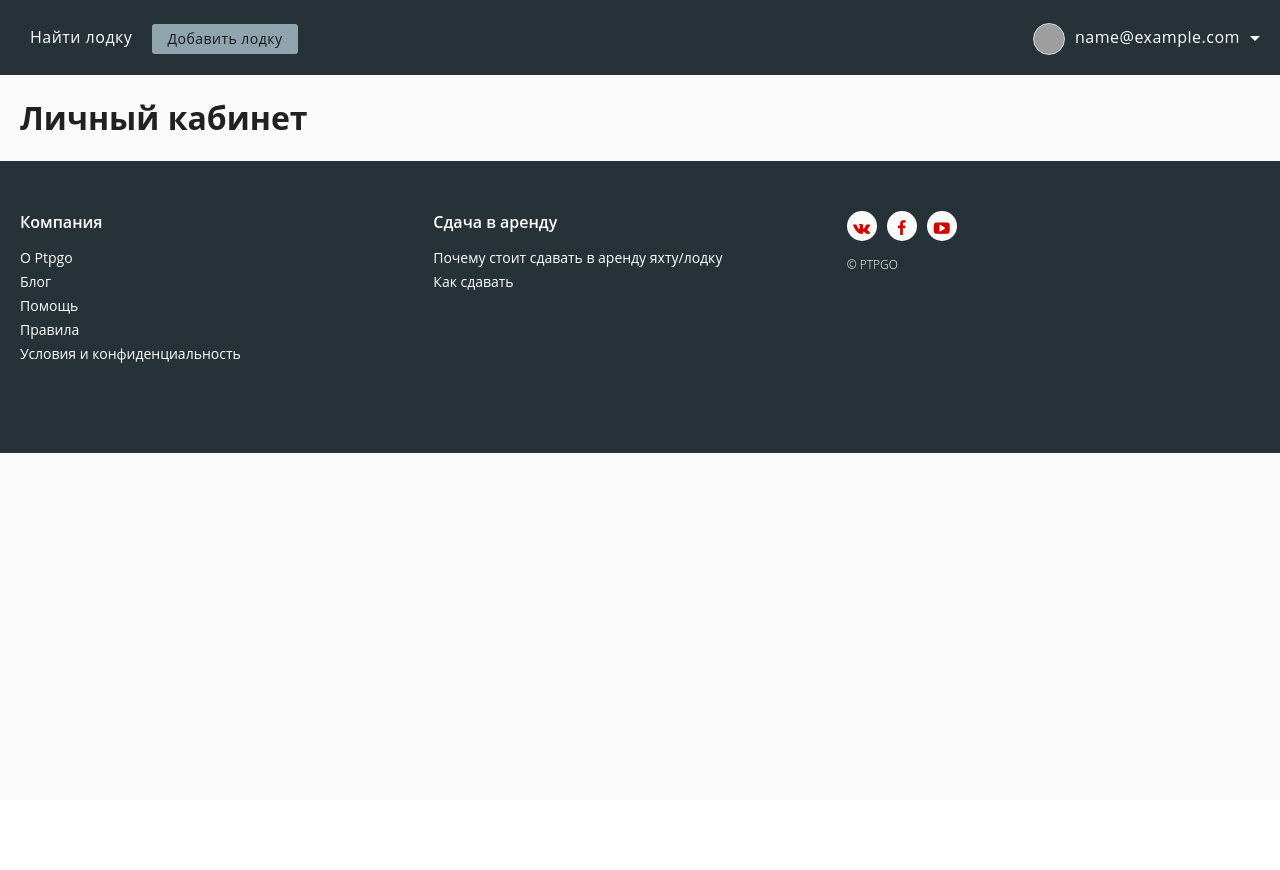
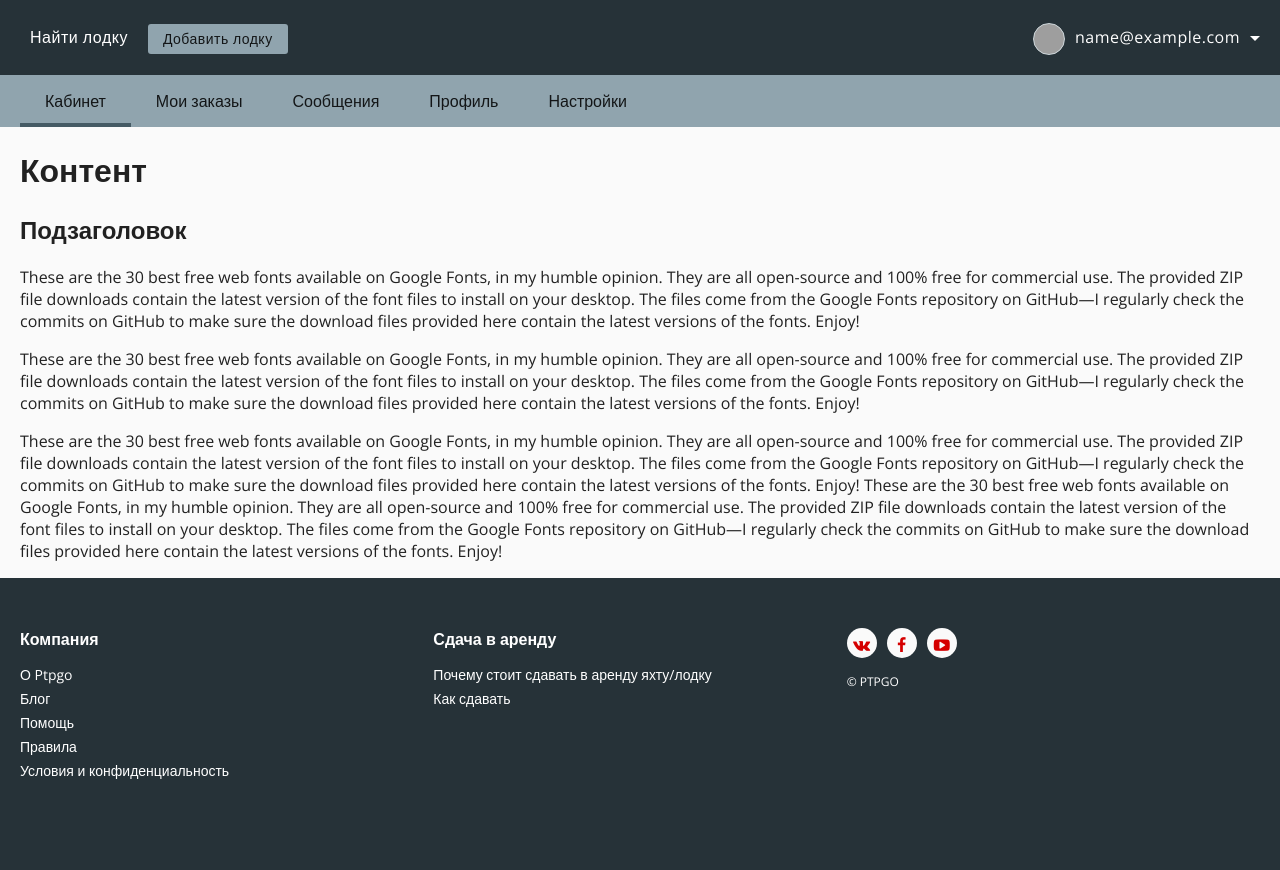
Before and after one commit to global-tender/ptpgo_django_old, a Django app: page /cabinet/ in a window 1280 px wide. Before the commit the page ends 453 px from the top, so only its background shows below. Run offline with Django 3.2, Linux system fonts and the light colour scheme; the visitor is signed in with stand-in values (Sample User, id 1); some web fonts are replaced; grey boxes are pictures that could not be loaded.

Commit message:
интеграция лодок и кабинета

```diff
--- a/ptpgo/templates/content.html
+++ b/ptpgo/templates/base.html
@@ -1,3 +1,3 @@
 {% include 'header.html' %}
-{% include content %}
+{% block content %}{% endblock content %}
 {% include 'footer.html' %}
--- a/ptpgo/templates/footer.html
+++ b/ptpgo/templates/footer.html
@@ -74,5 +74,6 @@
     </div>
     <script src="/static/scripts/vendor.js"></script>
     <script src="/static/scripts/app.js"></script>
+    {% block js-footer %}{% endblock js-footer %}
   </body>
 </html>
--- a/ptpgo/templates/header.html
+++ b/ptpgo/templates/header.html
@@ -5,17 +5,33 @@
     <meta name="description" content="">
     <meta name="viewport" content="width=device-width, initial-scale=1, minimal-ui">
     <title>{{title}}</title>
+    <link href="https://fonts.googleapis.com/css?family=Open+Sans:400,300,600,700,800&amp;subset=latin,cyrillic" rel="stylesheet" type="text/css">
     <link rel="stylesheet" href="/static/styles/vendor.css">
     <link rel="stylesheet" href="/static/styles/main.css">
   </head>
   <body>
     <header class="header {{header_class}}">
       <div class="wrapper">
-        <div class="header__left"><a href="/" class="header__logo"></a><a href="boats.html" class="header__link">Найти лодку</a><a href="#" class="header__add_boat">Добавить лодку</a></div>
+        <div class="header__left"><a href="/" class="header__logo"></a><a href="/boats/" class="header__link">Найти лодку</a><a href="#" class="header__add_boat">Добавить лодку</a></div>
         {% if not request.user.is_authenticated %}
           <div class="header__right"><a href="#" data-open-popup="signup" class="header__link">Зарегистрироваться</a><a href="#" data-open-popup="signin" class="header__link">Войти</a></div>
         {% else %}
-          <div class="header__right"><a href="/cabinet/" class="header__user"><span style="background-image: url(/static/images/tmp/profile_image.jpg);" class="user__image"></span><span class="user__name">{{request.user.email}}</span></a></div>
+          <div class="header__right">
+            <div class="header__user">
+              <div class="user__link js-user-link"><span style="background-image: url(/static/images/tmp/profile_image.jpg);" class="user__image"></span><span class="user__name">{{request.user.email}}</span></div>
+              <div class="user__drop">
+                <ul class="drop__list js-user-drop">
+                  <li class="list__item"><a href="#" class="item__link">Кабинет</a></li>
+                  <li class="list__item"><a href="#" class="item__link">Мои заказы</a></li>
+                  <li class="list__item"><a href="#" class="item__link">Мои лодки</a></li>
+                  <li class="list__item"><a href="#" class="item__link">Сообщения</a></li>
+                  <li class="list__item"><a href="#" class="item__link">Профиль</a></li>
+                  <li class="list__item"><a href="#" class="item__link">Настройки</a></li>
+                  <li class="list__item"><a href="#" class="item__link">Выйти</a></li>
+                </ul>
+              </div>
+            </div>
+          </div>
         {% endif %}
       </div>
     </header>
--- a/ptpgo/templates/pages/client/cabinet.html
+++ b/ptpgo/templates/pages/client/cabinet.html
@@ -1,3 +1,22 @@
+{% extends "base.html" %}
+
+{% block content %}
+    <div class="cabinet_nav">
+      <div class="wrapper">
+        <ul class="cabinet_nav__list">
+          <li class="list__item"><a href="#" class="item__link active">Кабинет</a></li>
+          <li class="list__item"><a href="#" class="item__link">Мои заказы</a></li>
+          <li class="list__item"><a href="#" class="item__link">Сообщения</a></li>
+          <li class="list__item"><a href="#" class="item__link">Профиль</a></li>
+          <li class="list__item"><a href="#" class="item__link">Настройки</a></li>
+        </ul>
+      </div>
+    </div>
     <div class="wrapper">
-      <h1>Личный кабинет</h1>
+      <h1>Контент</h1>
+      <h2>Подзаголовок</h2>
+      <p>These are the 30 best free web fonts available on Google Fonts, in my humble opinion. They are all open-source and 100% free for commercial use. The provided ZIP file downloads contain the latest version of the font files to install on your desktop. The files come from the Google Fonts repository on GitHub—I regularly check the commits on GitHub to make sure the download files provided here contain the latest versions of the fonts. Enjoy! </p>
+      <p>These are the 30 best free web fonts available on Google Fonts, in my humble opinion. They are all open-source and 100% free for commercial use. The provided ZIP file downloads contain the latest version of the font files to install on your desktop. The files come from the Google Fonts repository on GitHub—I regularly check the commits on GitHub to make sure the download files provided here contain the latest versions of the fonts. Enjoy! </p>
+      <p>These are the 30 best free web fonts available on Google Fonts, in my humble opinion. They are all open-source and 100% free for commercial use. The provided ZIP file downloads contain the latest version of the font files to install on your desktop. The files come from the Google Fonts repository on GitHub—I regularly check the commits on GitHub to make sure the download files provided here contain the latest versions of the fonts. Enjoy! These are the 30 best free web fonts available on Google Fonts, in my humble opinion. They are all open-source and 100% free for commercial use. The provided ZIP file downloads contain the latest version of the font files to install on your desktop. The files come from the Google Fonts repository on GitHub—I regularly check the commits on GitHub to make sure the download files provided here contain the latest versions of the fonts. Enjoy! </p>
     </div>
+{% endblock content %}
--- a/ptpgo/templates/pages/client/confirm_email.html
+++ b/ptpgo/templates/pages/client/confirm_email.html
@@ -1,3 +1,6 @@
+{% extends "base.html" %}
+
+{% block content %}
     <div class="wrapper">
       {% if email_confirmed %}
         <h3>Ваш E-Mail адрес успешно подтвержден</h3>
@@ -5,3 +8,4 @@
         <h3>Ошибка подтверждения E-Mail адреса</h3>
       {% endif %}
     </div>
+{% endblock content %}
--- a/ptpgo/templates/pages/index.html
+++ b/ptpgo/templates/pages/index.html
@@ -1,3 +1,6 @@
+{% extends "base.html" %}
+
+{% block content %}
     <div class="index_search">
       <div class="index_search__background">
         <video src="/static/video/main-2.mp4" autoplay="" loop="" class="background__video"></video>
@@ -31,3 +34,4 @@
         <h1>Hello, world!</h1>
       </div>
     </div>
+{% endblock content %}
--- a/ptpgo/urls.py
+++ b/ptpgo/urls.py
@@ -15,5 +15,7 @@ urlpatterns = [
 
     url(r'^cabinet/?$', views_client.cabinet, name='cabinet'),
 
+    url(r'^boats/?$', views.boats, name='boats'),
+
     url(r'^robots.txt$', views.robots, name='robots.txt'),
 ]
--- a/ptpgo/views_client.py
+++ b/ptpgo/views_client.py
@@ -122,9 +122,8 @@ def confirm_email(request):
     else:
         return HttpResponseRedirect('/')
 
-    template = loader.get_template('content.html')
+    template = loader.get_template('pages/client/confirm_email.html')
     template_args = {
-        'content': 'pages/client/confirm_email.html',
         'request': request,
         'title': 'Подтверждение E-Mail адреса',
         'header_class': 'undefined',
@@ -150,9 +149,8 @@ def cabinet(request):
     if not request.user.is_authenticated():
         return HttpResponseRedirect('/')
 
-    template = loader.get_template('content.html')
+    template = loader.get_template('pages/client/cabinet.html')
     template_args = {
-        'content': 'pages/client/cabinet.html',
         'request': request,
         'title': 'Кабинет',
         'header_class': 'undefined',
```
Also changed, not shown: ptpgo/templates/pages/boats.html (added, +26 -0 lines), ptpgo/views.py (+11 -2 lines).
